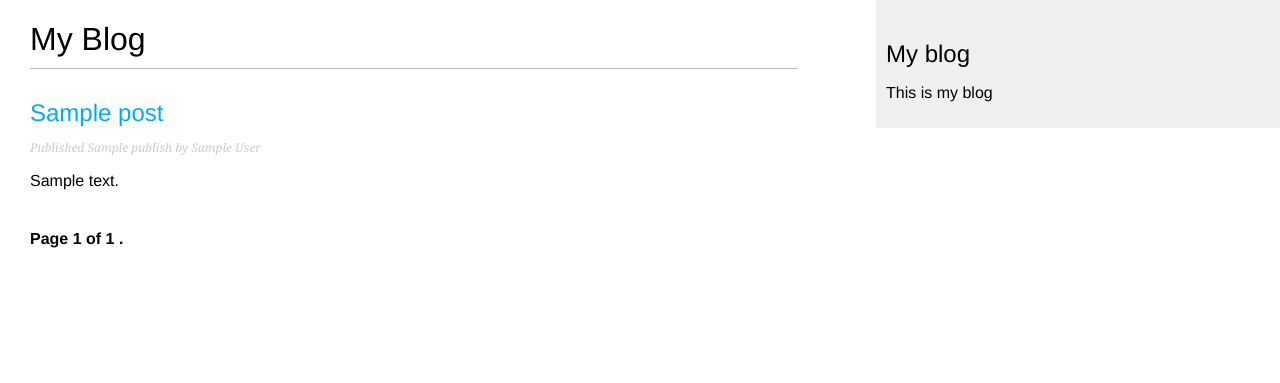
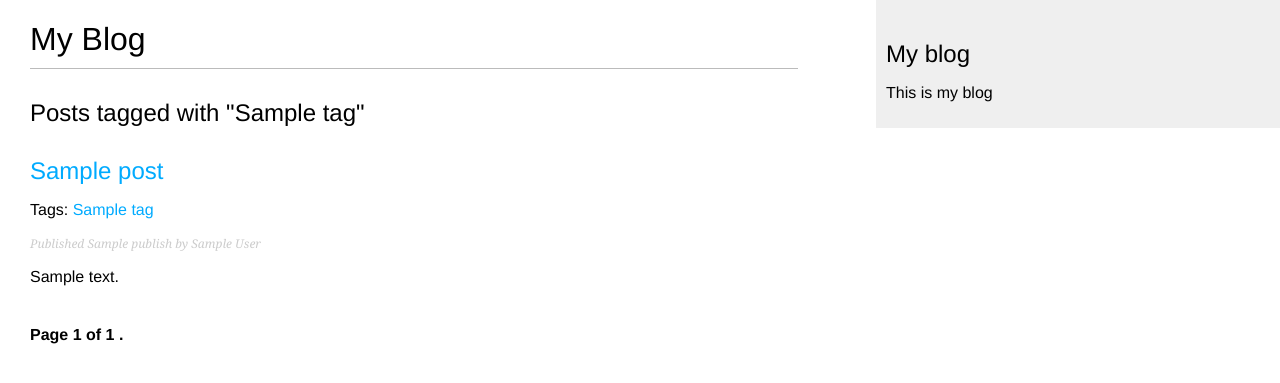
Before and after one commit to jackreeceejini/mysite, a Django app: template blog/templates/blog/post/list.html in a window 1280 px wide. Shown: the top 383 px of the page. Run offline with Django 3.2, Linux system fonts and the light colour scheme; the template is opened without the code that fills it: most values are stand-ins (such as "Sample title", 1, 10 or a date in 2020).

Commit message:
added tags

```diff
--- a/blog/models.py
+++ b/blog/models.py
@@ -2,6 +2,7 @@ from django.db import models
 from django.utils import timezone
 from django.contrib.auth.models import User
 from django.urls import reverse
+from taggit.managers import TaggableManager
 
 class PublishedManager(models.Manager):
     def get_queryset(self):
@@ -12,6 +13,7 @@ class Post(models.Model):
         ('draft', 'Draft'),
         ('published', 'Published'),
     )
+    tags = TaggableManager()
     objects = models.Manager() # The default manager
     published = PublishedManager() # our custom manager
 
--- a/blog/templates/blog/post/list.html
+++ b/blog/templates/blog/post/list.html
@@ -4,12 +4,24 @@
 
 {% block content %}
     <h1>My Blog</h1>
+    {% if tag %}
+    <h2>Posts tagged with "{{ tag.name }}"</h2>
+    {% endif %}
     {% for post in posts %}
         <h2>
             <a href="{{ post.get_absolute_url }}">
                 {{ post.title }}
             </a>
         </h2>
+        <p class="tags">
+            Tags:
+            {% for tag in post.tags.all %}
+            <a href="{% url "blog:post_list_by_tag" tag.slug %}">
+                {{ tag.name }}
+            </a>
+            {% if not forloop.last %}, {% endif %}
+            {% endfor %}
+        </p>
     <p class="date">
         Published {{ post.publish }} by {{ post.author }}
     </p>
--- a/blog/urls.py
+++ b/blog/urls.py
@@ -6,7 +6,8 @@ app_name = 'blog'
 urlpatterns = [
     # post views
     path('', views.post_list, name='post_list'),
-    path('',views.PostListView.as_view(), name='post_list'),
+    #path('',views.PostListView.as_view(), name='post_list'),
     path('<int:post_id>/share/', views.post_share,name='post_share'),
     path('<int:year>/<int:month>/<int:day>/<slug:post>/',views.post_detail,name='post_detail'),
+    path('tag/<slug:tag_slug>/',views.post_list, name='post_list_by_tag')
 ]
```
Also changed, not shown: blog/views.py (+8 -3 lines), 1 other file.
